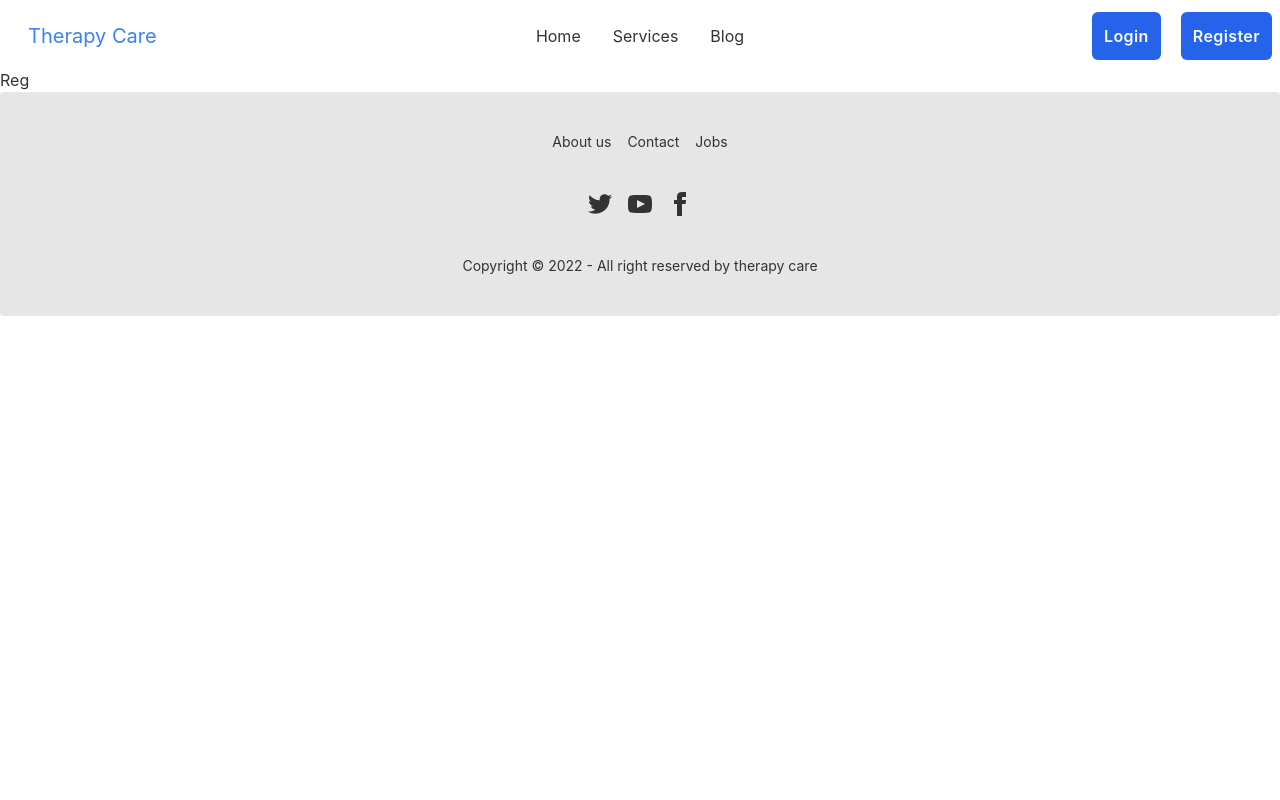
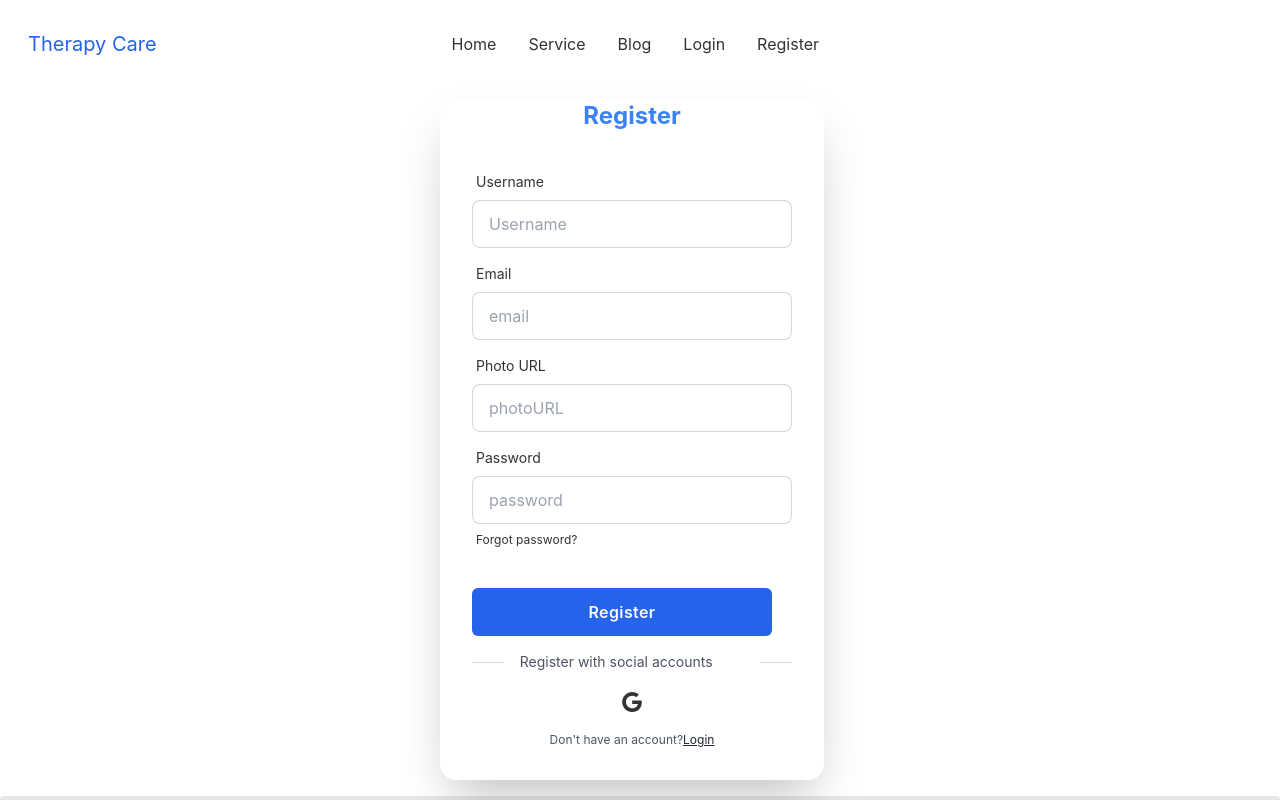
Before and after one commit to ArifJawad18/therapy-care, a React (Create React App) app: page /register in a window 1280 px wide. Shown: the top 800 px of the page. Built offline with nearby package versions, Linux system fonts and the light colour scheme.

Commit message:
login and reg

```diff
--- a/src/Pages/Login/Login.js
+++ b/src/Pages/Login/Login.js
@@ -7,7 +7,6 @@ const Login = () => {
     }
     return (
         <div>
-          <div className="">
   <div className="hero-content flex-col lg:flex-row-reverse">
     <div className="text-center lg:text-left">
     </div>
@@ -18,13 +17,13 @@ const Login = () => {
           <label className="label">
             <span className="label-text">Email</span>
           </label>
-          <input type="text" placeholder="email" className="input input-bordered" />
+          <input type="text" name='email' placeholder="email" className="input input-bordered" />
         </div>
         <div className="form-control">
           <label className="label">
             <span className="label-text">Password</span>
           </label>
-          <input type="text" placeholder="password" className="input input-bordered" />
+          <input type="text" name='password' placeholder="password" className="input input-bordered" />
           <label className="label">
             <a href="#" className="label-text-alt link link-hover">Forgot password?</a>
           </label>
@@ -47,14 +46,12 @@ const Login = () => {
 
 	</div>
 	<p className="text-xs text-center sm:px-6 text-gray-600">Don't have an account?
-		<a rel="noopener noreferrer" href="#" className="underline text-gray-800">Register</a>
+		<a rel="noopener noreferrer" href="/register" className="underline text-gray-800">Register</a>
 	</p>
 </form>
       </div>
     </div>
   </div>
-
-</div>
     );
 };
 
--- a/src/Pages/Register/Register.js
+++ b/src/Pages/Register/Register.js
@@ -1,9 +1,67 @@
 import React from 'react';
 
 const Register = () => {
+    const handleRegister = event =>{
+        event.preventDefault()
+    }
     return (
         <div>
-            <h1>Reg</h1>
+        <div className="hero-content flex-col lg:flex-row-reverse">
+          <div className="text-center lg:text-left">
+          </div>
+          <div className="card flex-shrink-0 w-full max-w-sm shadow-2xl bg-base-100">
+          <h1 className="text-2xl text-center text-blue-500 font-bold">Register</h1>
+            <form onSubmit={handleRegister} className="card-body">
+            <div className="form-control">
+                <label className="label">
+                  <span className="label-text">Username</span>
+                </label>
+                <input type="text" name='username' placeholder="Username" className="input input-bordered" required/>
+              </div>
+              <div className="form-control">
+                <label className="label">
+                  <span className="label-text">Email</span>
+                </label>
+                <input type="text" name='email' placeholder="email" className="input input-bordered" required/>
+              </div>
+              <div className="form-control">
+                <label className="label">
+                  <span className="label-text">Photo URL</span>
+                </label>
+                <input type="text" name='photoURL' placeholder="photoURL" className="input input-bordered" required />
+              </div>
+              <div className="form-control">
+                <label className="label">
+                  <span className="label-text">Password</span>
+                </label>
+                <input type="text" name='password' placeholder="password" className="input input-bordered" required />
+                <label className="label">
+                  <a href="#" className="label-text-alt link link-hover">Forgot password?</a>
+                </label>
+              </div>
+              <div className="form-control mt-6">
+              <button type="button" className="flex items-center justify-center p-3 mr-5 font-semibold tracking-wide rounded-md bg-blue-600 text-gray-50">Register</button>
+              <div className="flex items-center pt-4 space-x-1">
+              <div className="flex-1 h-px sm:w-16 bg-gray-300"></div>
+              <p className="px-3 text-sm text-gray-600">Register with social accounts</p>
+              <div className="flex-1 h-px sm:w-16 bg-gray-300"></div>
+          </div>
+
+              </div>
+              <div className="flex justify-center space-x-4">
+              <button aria-label="Log in with Google" className="p-3 rounded-sm">
+                  <svg xmlns="http://www.w3.org/2000/svg" viewBox="0 0 32 32" className="w-5 h-5 fill-current">
+                      <path d="M16.318 13.714v5.484h9.078c-0.37 2.354-2.745 6.901-9.078 6.901-5.458 0-9.917-4.521-9.917-10.099s4.458-10.099 9.917-10.099c3.109 0 5.193 1.318 6.38 2.464l4.339-4.182c-2.786-2.599-6.396-4.182-10.719-4.182-8.844 0-16 7.151-16 16s7.156 16 16 16c9.234 0 15.365-6.49 15.365-15.635 0-1.052-0.115-1.854-0.255-2.651z"></path>
+                  </svg>
+              </button>
+
+          </div>
+          <p className="text-xs text-center sm:px-6 text-gray-600">Don't have an account?
+              <a rel="noopener noreferrer" href="/login" className="underline text-gray-800">Login</a>
+          </p>
+      </form>
+            </div>
+          </div>
         </div>
     );
 };
--- /dev/null
+++ b/src/Pages/Service/Service.js
@@ -0,0 +1,11 @@
+import React from 'react';
+
+const Service = () => {
+    return (
+        <div>
+            <h2>this is service</h2>
+        </div>
+    );
+};
+
+export default Service;
--- a/src/Pages/Services/ServicesCard.js
+++ b/src/Pages/Services/ServicesCard.js
@@ -12,7 +12,9 @@ const ServicesCard = ({service}) => {
             <p className='text-blue-500 font-semibold'>Price: ${price}</p>
 			<p className="text-gray-800">{description}.</p>
 		</div>
-		<button type="button" className="flex items-center justify-center w-full p-3 font-semibold tracking-wide rounded-md bg-blue-600 text-gray-50">Read more</button>
+		<button type="button"  className="flex items-center justify-center w-full p-3 font-semibold tracking-wide rounded-md bg-blue-600 text-gray-50" >
+		<a href='/service'>Read more</a></button>
+
 	</div>
 </div>
         </div>
--- a/src/Shared/Header/Header.js
+++ b/src/Shared/Header/Header.js
@@ -11,22 +11,20 @@ const Header = () => {
       </label>
       <ul tabIndex={0} className="menu menu-compact dropdown-content mt-3 p-2 shadow bg-base-100 rounded-box w-52">
         <li><a href='/'>Home</a></li>
-        <li><a href='/services'>Services</a></li>
+        <li><a href='/service'>Services</a></li>
         <li><a href='/blog'>Blog</a></li>
       </ul>
     </div>
-    <a href='/' className="normal-case text-xl ml-5 text-blue-500">Therapy Care</a>
+    <a href='/' className="normal-case text-xl ml-5 text-blue-600">Therapy Care</a>
   </div>
-  <div className="navbar-center hidden lg:flex">
+  <div className="navbar hidden lg:flex">
     <ul className="menu menu-horizontal p-0">
       <li><a href='/'>Home</a></li>
-      <li><a href='/services'>Services</a></li>
+      <li><a href='/service'>Service</a></li>
       <li><a href='/blog'>Blog</a></li>
+      <li><a href='/login'>Login</a></li>
+      <li><a href='/register'>Register</a></li>
     </ul>
-  </div>
-  <div className="navbar-end">
-  <button type="button" className="flex items-center justify-center p-3 mr-5 font-semibold tracking-wide rounded-md bg-blue-600 text-gray-50">Login</button>
-  <button type="button" className="flex items-center justify-center p-3 font-semibold tracking-wide rounded-md bg-blue-600 text-gray-50">Register</button>
   </div>
 </div>
     );
--- /dev/null
+++ b/src/firebase/firebase.config.js
@@ -0,0 +1,17 @@
+// Import the functions you need from the SDKs you need
+import { initializeApp } from "firebase/app";
+// TODO: Add SDKs for Firebase products that you want to use
+// https://firebase.google.com/docs/web/setup#available-libraries
+
+// Your web app's Firebase configuration
+const firebaseConfig = {
+  apiKey: process.env.REACT_APP_apiKey,
+  authDomain: process.env.REACT_APP_authDomain,
+  projectId: process.env.REACT_APP_projectId,
+  storageBucket: process.env.REACT_APP_storageBucket,
+  messagingSenderId:process.env.REACT_APP_messagingSenderId,
+  appId: process.env.REACT_APP_appId,
+};
+
+// Initialize Firebase
+const app = initializeApp(firebaseConfig);
--- a/src/index.js
+++ b/src/index.js
@@ -4,10 +4,13 @@ import './index.css';
 import App from './App';
 import reportWebVitals from './reportWebVitals';
 
+
+
+
 const root = ReactDOM.createRoot(document.getElementById('root'));
 root.render(
   <React.StrictMode>
-    <App />
+ <App />
   </React.StrictMode>
 );
 
```
Also changed, not shown: src/Router/Routes/Routes.js (+15 -1 lines).
